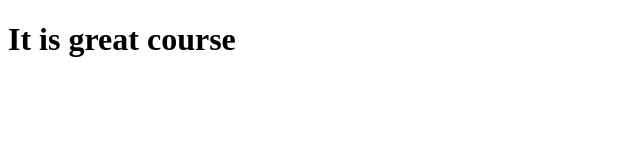
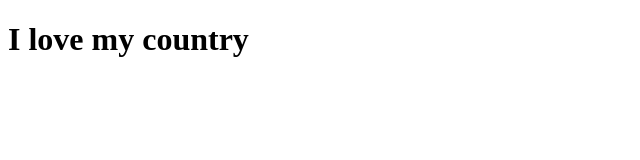
Before and after one commit to T685-gif/coursera-test, a plain HTML site: page site/index.HTML in a window 1280 px wide. Shown: the whole page, without its empty margins (0-640 px from the left). Drawn offline with Linux system fonts and the light colour scheme.

Commit message:
I have made a change.

```diff
--- a/site/index.HTML
+++ b/site/index.HTML
@@ -4,6 +4,6 @@
 	<title>Hello Coursera</title>
 </head>
 <body>
-<h1>It is great course</h1>
+<h1>I love my country</h1>
 </body>
 </html>
```
